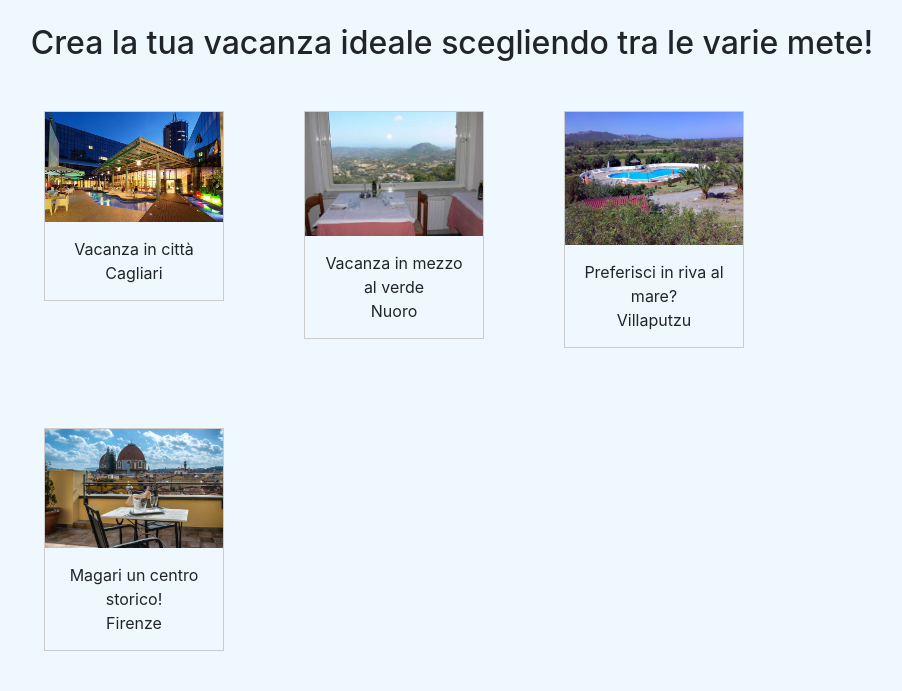
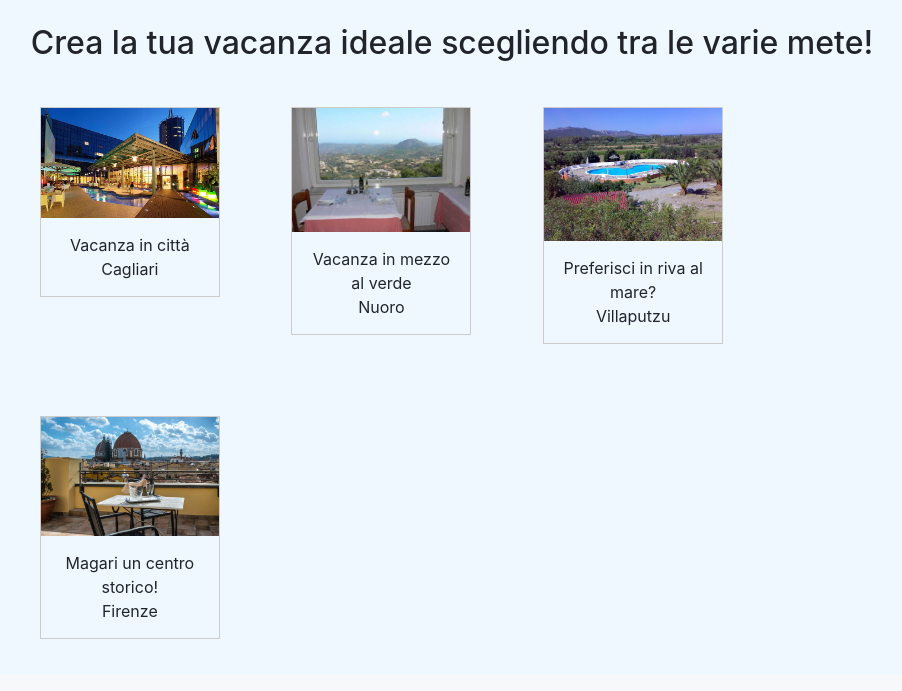
Before and after one commit to lucasimula/isw_progetto, a Django app: page / in a window 1280 px wide. Shown: the part 198-889 px from the top of the page, without its empty margins (188-1090 px from the left). After the commit the page ends 837 px from the top, so only its background shows below. Run offline with Django 3.2, Linux system fonts and the light colour scheme; some libraries are stand-ins or nearby versions.

Commit message:
addPicsStuff

```diff
--- a/progetto_isw/static/css/style.css
+++ b/progetto_isw/static/css/style.css
@@ -7,7 +7,7 @@
 }
 
 .galleria {
-    margin:40px;
+    margin:4%;
     text-align: center;
     border: 1px solid #ccc;
     float: left;
```
